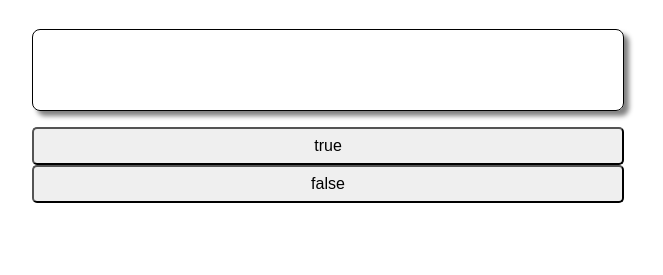
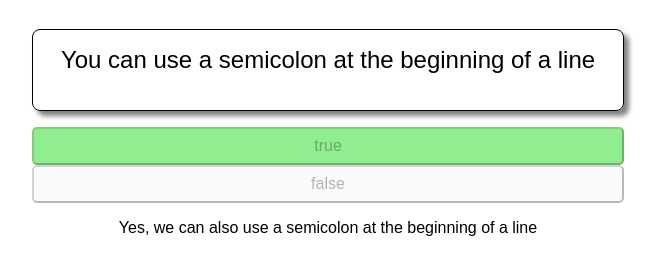
Before and after one commit to KseniiaEfremova/js_quiz_project, a plain HTML site: page index.html in a window 1280 px wide. Both pictures are taken after a click on the button "true". Shown: the part 165-440 px from the top of the page, without its empty margins (312-975 px from the left). Drawn offline with Linux system fonts and the light colour scheme.

Commit message:
Wrote JS functions

```diff
--- a/index.html
+++ b/index.html
@@ -52,6 +52,7 @@
             padding: 0.5rem;
             font-size: medium;
             border-radius: 5px;
+
         }
 
         .correct {
@@ -89,44 +90,116 @@
 
 
     <script type="text/javascript">
+
+
         // TODO 1: Declare & assign variables pointing to the corresponding element(s)
+
         // statement should be the "statement" div
+        let statementId = "statement";
+        const statement = document.getElementById(statementId);
+
         // optionButtons should be all the elements within the "options" div
+        let optionButtonsId = "options";
+        let optionButtons = document.getElementById(optionButtonsId).children;
+
         // explanation should be the "explanation" div
 
+        let explanationId = "explanation";
+        let explanation = document.getElementById(explanationId); // or using querySelector("explanation").chilldren
 
         // TODO 2: Declare & assign a variable called fact
         // Its value should be an object with a statement, true/false answer, and explanation
 
-
+        let fact = {
+            statement: "You can use a semicolon at the beginning of a line",
+            answer: true,
+            explanation: "Yes, we can also use a semicolon at the beginning of a line"
+        };
 
         // TODO 3: Set the text of the statement element to the fact's statement
 
+        statement.textContent = fact.statement;  // better than innerHTML or innerText
 
 
         // TODO 4: Declare disable & enable functions to set or remove the "disabled" attribute from a given button element
         // disable(button) should set the button element's attribute "disabled" to the value ""
         // enable(button) should remove the attribute "disabled" from the button element
 
+        function disable(button) {
+            button.setAttribute("disabled", "");
+        }
+
+        function enable(button) {
+            button.removeAttribute("disabled");
+        }
 
 
         // TODO 5: Declare an isCorrect function that compares a guess to the right answer
         // isCorrect(guess) should return true if the guess matches the fact's answer
 
+        function isCorrect(guess) {
+            return guess === fact.answer.toString();
+        }
 
 
         // TODO 6A: Use a for loop to add a click event listener to each of the optionButtons
         // TODO 6B: Within the event handler function, display the fact's explanation by setting the text of the explanation element
 
+        for (let i = 0; i < optionButtons.length; i++) {
+            optionButtons[i].addEventListener("click", function (event) {
+
+                const guess = event.target.textContent;
+
+                if (isCorrect(guess)) {
+                    event.target.classList.add("correct");
+                    explanation.textContent = fact.explanation;
+                } else {
+                    event.target.classList.add("incorrect");
+                    explanation.textContent = "It is wrong answer!"
+                }
+
+                for (j of optionButtons) {
+                    disable(j)
+                }
+            })
+        }
 
         // TODO 7: Within the event handler function,
         // Use a for loop to disable all the option buttons
 
+        // for (let i = 0; i < optionButtons.length; i++) {
+        //     optionButtons[i].addEventListener("click", function(event) {
+        //         for (let j = 0; j < optionButtons.length; j++) {
+        //             disable(optionButtons[j])
+        //         }
+        //     })
+        // }
 
         // TODO 8: Within the event handler function,
         // Get the guessed value from the clicked button
         // Use a conditional to compare the guess to the fact's answer
         // and add the "correct"/"incorrect" class as appropriate
+
+        // for (let i = 0; i < optionButtons.length; i++) {
+        //     optionButtons[i].addEventListener("click", function(event) {
+
+        //         if (isCorrect(optionButtons[i].value)) {
+        //             event.target.classList.add("correct");
+
+        //         } else {
+        //             event.target.classList.add("incorrect");
+        //         }
+
+        //     })
+        // }
+
+        const add = function (num1, num2) {
+            return num1 + num2;
+        };
+
+        console.log(add(1,3));
+
+
     </script>
 
 </body>
```
Also changed, not shown: index.js (added).
